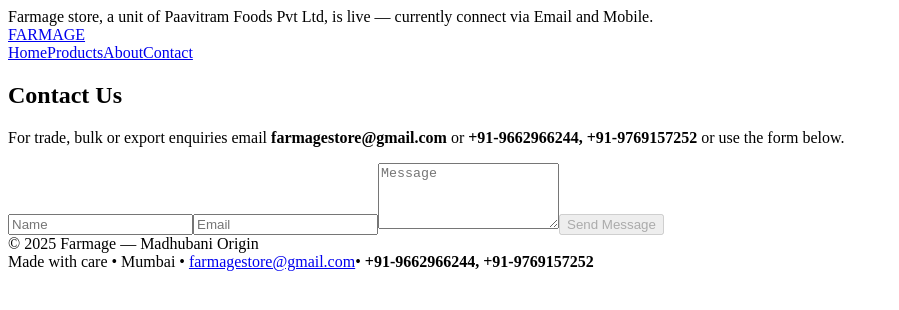
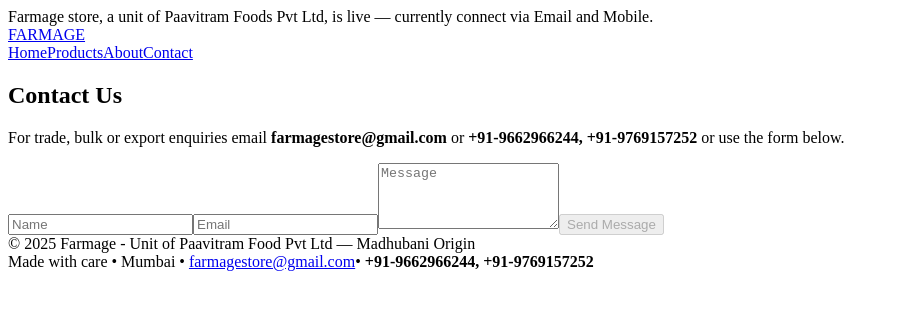
Before and after one commit to Saurabhk1975/farmage, a React (Vite) app: page /contact in a window 1280 px wide. Shown: the top 310 px of the page, without its empty margins (0-899 px from the left). Built offline with nearby package versions, Linux system fonts and the light colour scheme; the HTML template or start-up script is replaced by a standard one.

Commit message:
Update footer text for company name

```diff
--- a/src/components/Footer.jsx
+++ b/src/components/Footer.jsx
@@ -2,7 +2,7 @@
   return (
     <footer className="mt-auto bg-white/60 border-t">
       <div className="container mx-auto px-4 md:px-6 py-6 flex flex-col md:flex-row justify-between items-center text-sm text-brown gap-2">
-        <div>© {new Date().getFullYear()} Farmage — Madhubani Origin</div>
+        <div>© {new Date().getFullYear()} Farmage - Unit of Paavitram Food Pvt Ltd — Madhubani Origin</div>
         <div>Made with care • Mumbai • <a href="mailto:farmagestore@gmail.com" className="underline">farmagestore@gmail.com</a>• <a className="underline">  <strong>+91-9662966244, +91-9769157252</strong></a>
         </div>
       </div>
```
